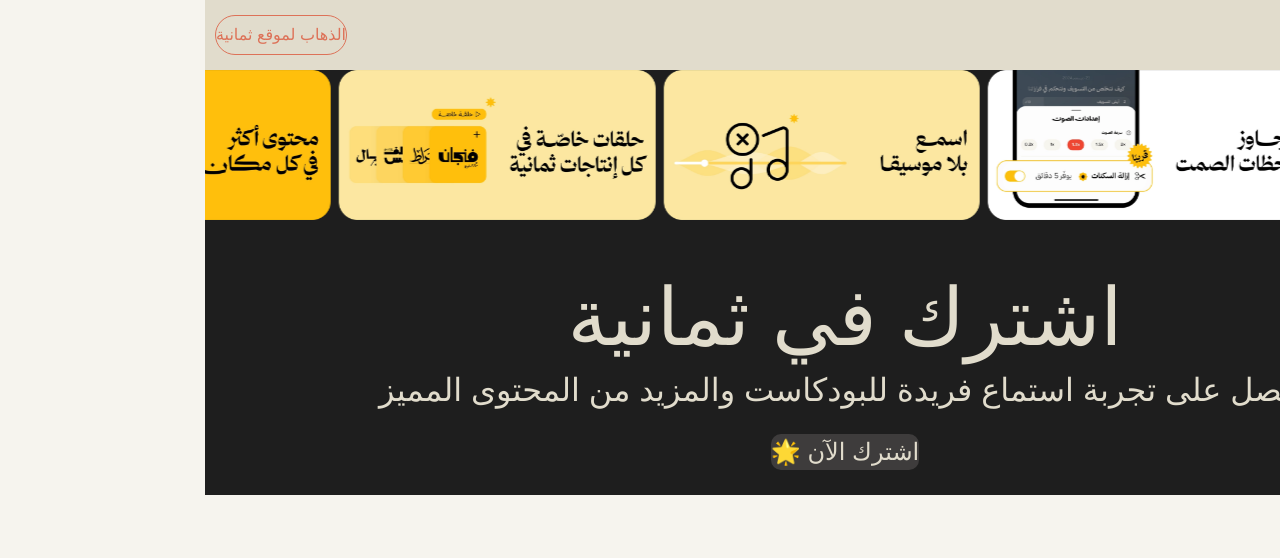
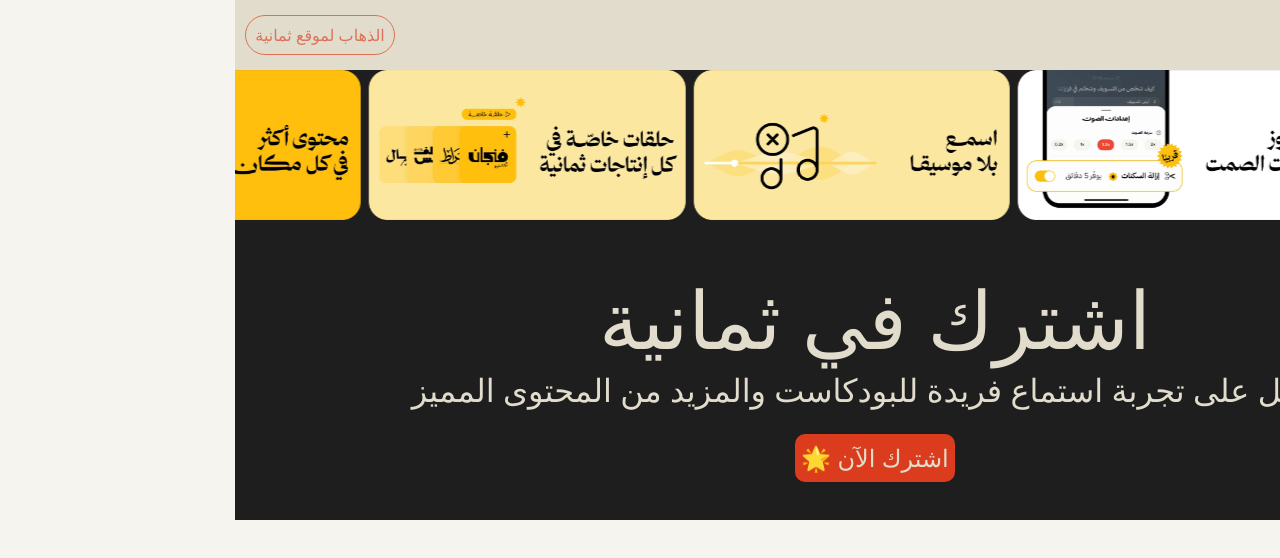
Before and after one commit to oalkhulaif/thmanyah-task, a Next.js app: page / in a window 1280 px wide. Shown: the top 558 px of the page. Built offline with nearby package versions, Linux system fonts and the light colour scheme.

Commit message:
Modify the font

```diff
--- a/app/components/Banner.jsx
+++ b/app/components/Banner.jsx
@@ -14,7 +14,7 @@
     ];
 
     return (
-        <section className="bg-[#1E1E1E] text-white text-center px-6 min-h-[425px] flex flex-col justify-start relative overflow-hidden">
+        <section className="bg-[#1E1E1E] text-white text-center px-6 min-h-[450px] flex flex-col justify-start relative overflow-hidden">
 
             <div className="w-full h-14 overflow-hidden bg-[#1E1E1E] mb-6 flex items-center">
                 <div className="flex items-center animate-seamless-scroll flex-nowrap">
@@ -46,7 +46,7 @@
                 </p>
                 <a
     href="https://thmanyah.com/subscribe"
-    className="bg-[#3e3c3c] text-[#E1DCCC] px-8 py-4 text-3xl font-bold flex items-center justify-center gap-6 w-fit mx-auto hover:bg-gray-900 transition-all duration-300 ease-in-out transform hover:scale-103"
+    className="bg-[#DB3C1D] text-[#E1DCCC] p-[6px] text-3xl font-bold flex items-center justify-center gap-6 w-fit mx-auto hover:bg-gray-900 transition-all duration-300 ease-in-out transform hover:scale-103"
     style={{ borderRadius: "10px" ,fontSize: "1.5rem", lineHeight: "1.5"}}
 >
     <span>اشترك الآن 🌟</span>
--- a/app/components/Header.jsx
+++ b/app/components/Header.jsx
@@ -9,7 +9,7 @@
             src="/thamnyah-logo.webp"
             alt="logo"
             className="w-auto"
-            style={{ height: "50px", maxHeight: "100px" }}
+            style={{ height: "50px", maxHeight: "150px" }}
           />
           <SearchBar/>
         </div>
@@ -18,7 +18,7 @@
           <a
             href="https://thmanyah.com"
             className="border border-red-500 text-[#DD7258] text-xl font-medium px-6 py-3 rounded-full transition flex items-center justify-center"
-            style={{ minWidth: "120px", minHeight: "40px" }}
+            style={{ minWidth: "150px", minHeight: "40px" }}
           >
             الذهاب لموقع ثمانية
           </a>
--- a/app/globals.css
+++ b/app/globals.css
@@ -10,7 +10,17 @@
 body {
   background: var(--background);
   color: var(--foreground);
-  font-family: Arial, Helvetica, sans-serif;
+}
+
+@font-face {
+  font-family: "Kufam";
+  src: url("/fonts/alfont_com_Kufam-Regular.ttf") format("truetype");
+  font-weight: normal;
+  font-style: normal;
+}
+
+.font-kufam {
+  font-family: "Kufam", sans-serif;
 }
 
 @keyframes seamless-scroll {
```
Also changed, not shown: public/alfont_com_Kufam-Regular.ttf (added).
